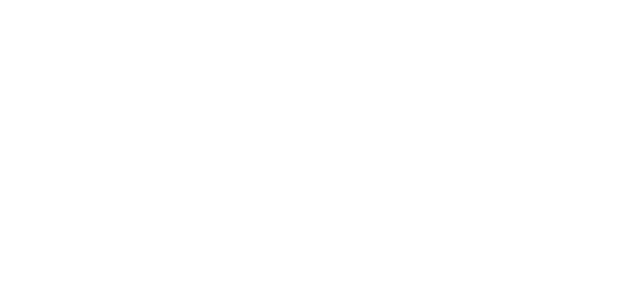
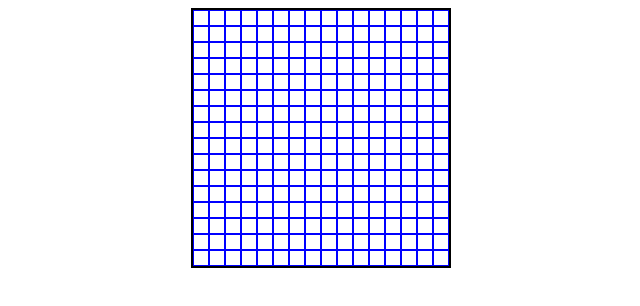
Before and after one commit to elvismourab/etch-a-sketch, a plain HTML site: page index.html in a window 1280 px wide. Shown: the whole page, without its empty margins (319-959 px from the left). Drawn offline with Linux system fonts and the light colour scheme.

Commit message:
feat: add styles and 16x16 grid

```diff
--- a/index.html
+++ b/index.html
@@ -4,11 +4,12 @@
 <head>
     <meta charset="utf-8">
     <script src="script.js" defer></script>
+    <link rel="stylesheet" href="styles.css">
     <title>Etch-a-sketch</title>
 </head>
 
 <body>
-
+    <div id="grid"></div>
 </body>
 
 </html>
--- a/script.js
+++ b/script.js
@@ -0,0 +1,7 @@
+const grid = document.getElementById('grid');
+
+for (let i = 1; i <= 256; i++) {
+    const div = document.createElement('div');
+    div.classList.add('square');
+    grid.appendChild(div);
+}
--- /dev/null
+++ b/styles.css
@@ -0,0 +1,22 @@
+* {
+    box-sizing: border-box;
+}
+
+body {
+    display: flex;
+    justify-content: center;
+}
+
+#grid {
+    border: 2px solid black;
+    display: flex;
+    flex-wrap: wrap;
+    height: 260px;
+    width: 260px;
+}
+
+.square {
+    border: 1px solid blue;
+    height: 16px;
+    width: 16px;
+}
```
